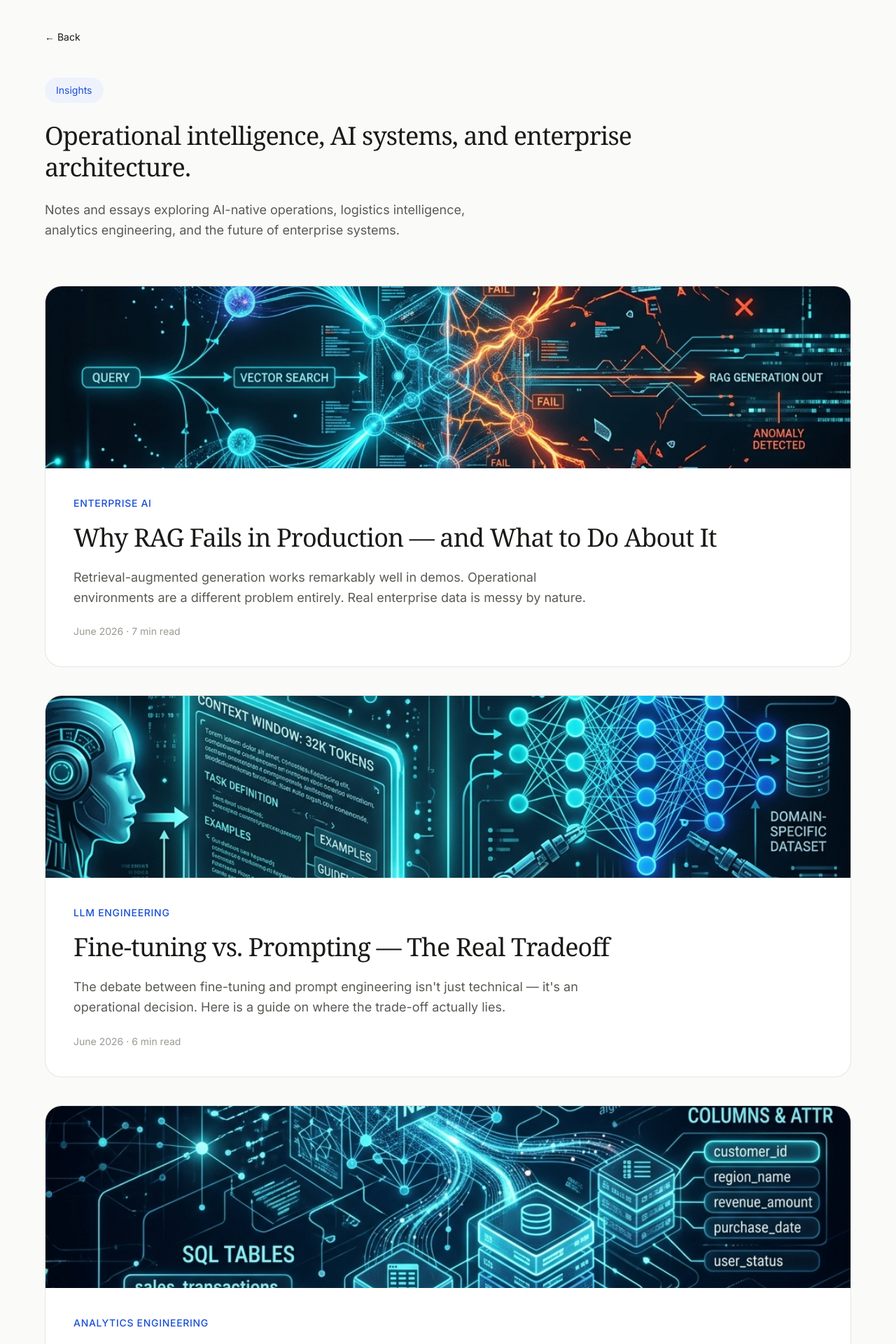
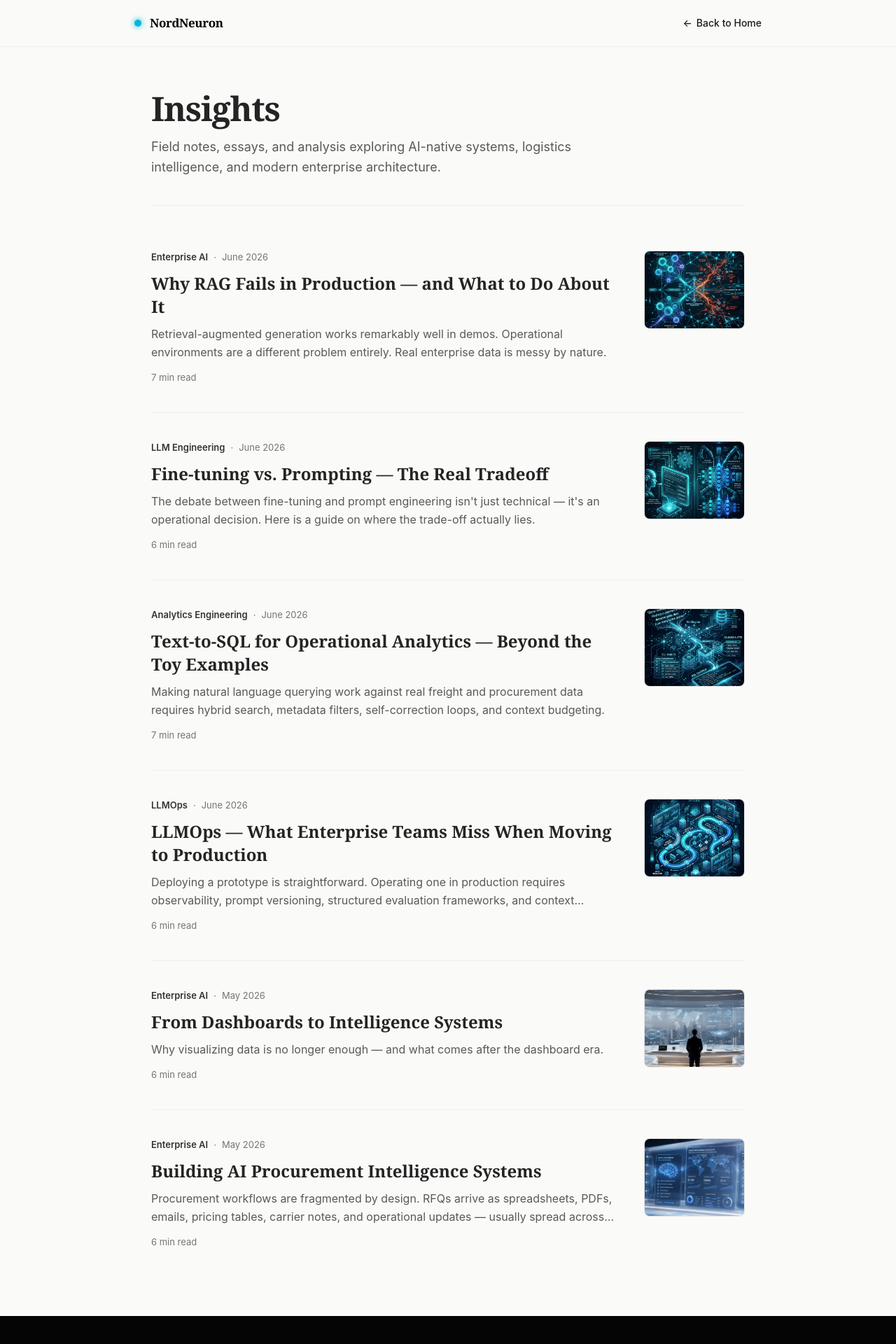
Before and after one commit to pankajlp/pankaj-portfolio, a Next.js app: page /insights in a window 1280 px wide. Shown: the top 1920 px of the page at 70% size. After the commit the page ends 1880 px from the top, so only its background shows below. Built offline with nearby package versions, Linux system fonts and the light colour scheme.

Commit message:
Redesign insights page with a clean, Medium-style layout and sticky backtracking navbar

```diff
--- a/app/insights/page.tsx
+++ b/app/insights/page.tsx
@@ -2,239 +2,145 @@ import Link from "next/link";
 import Image from "next/image";
 
 export default function InsightsPage() {
+  const articles = [
+    {
+      href: "/insights/why-rag-fails-in-production",
+      title: "Why RAG Fails in Production — and What to Do About It",
+      category: "Enterprise AI",
+      description: "Retrieval-augmented generation works remarkably well in demos. Operational environments are a different problem entirely. Real enterprise data is messy by nature.",
+      image: "/rag_fails_cover.png",
+      meta: "June 2026 · 7 min read"
+    },
+    {
+      href: "/insights/fine-tuning-vs-prompting-the-real-tradeoff",
+      title: "Fine-tuning vs. Prompting — The Real Tradeoff",
+      category: "LLM Engineering",
+      description: "The debate between fine-tuning and prompt engineering isn't just technical — it's an operational decision. Here is a guide on where the trade-off actually lies.",
+      image: "/finetuning_vs_prompting_cover.png",
+      meta: "June 2026 · 6 min read"
+    },
+    {
+      href: "/insights/text-to-sql-for-operational-analytics",
+      title: "Text-to-SQL for Operational Analytics — Beyond the Toy Examples",
+      category: "Analytics Engineering",
+      description: "Making natural language querying work against real freight and procurement data requires hybrid search, metadata filters, self-correction loops, and context budgeting.",
+      image: "/text_to_sql_cover.png",
+      meta: "June 2026 · 7 min read"
+    },
+    {
+      href: "/insights/llmops-what-enterprise-teams-miss",
+      title: "LLMOps — What Enterprise Teams Miss When Moving to Production",
+      category: "LLMOps",
+      description: "Deploying a prototype is straightforward. Operating one in production requires observability, prompt versioning, structured evaluation frameworks, and context window discipline.",
+      image: "/llmops_cover.png",
+      meta: "June 2026 · 6 min read"
+    },
+    {
+      href: "/insights/from-dashboards-to-intelligence-systems",
+      title: "From Dashboards to Intelligence Systems",
+      category: "Enterprise AI",
+      description: "Why visualizing data is no longer enough — and what comes after the dashboard era.",
+      image: "/dashboard_to_ai.png",
+      meta: "May 2026 · 6 min read"
+    },
+    {
+      href: "/insights/building-ai-procurement-intelligence-systems",
+      title: "Building AI Procurement Intelligence Systems",
+      category: "Enterprise AI",
+      description: "Procurement workflows are fragmented by design. RFQs arrive as spreadsheets, PDFs, emails, pricing tables, carrier notes, and operational updates — usually spread across disconnected systems.",
+      image: "/procurement.png",
+      meta: "May 2026 · 6 min read"
+    }
+  ];
+
   return (
-    <main className="min-h-screen bg-[#fafaf8] text-[#1a1a18] px-6 py-10">
+    <main className="min-h-screen bg-[#fafaf8] text-[#1a1a18] font-sans selection:bg-cyan-150">
 
-      {/* Back Button */}
-      <div className="max-w-6xl mx-auto">
-        <a
+      {/* Clean Navigation Bar */}
+      <nav className="sticky top-0 z-50 bg-[#fafaf8]/85 backdrop-blur-md border-b border-black/5 px-6 py-5">
+        <div className="max-w-4xl mx-auto flex items-center justify-between">
+          <Link href="/" className="flex items-center gap-3 shrink-0">
+            {/* Accent Dot */}
+            <div className="w-2.5 h-2.5 rounded-full bg-cyan-500 shadow-[0_0_8px_#06b6d4]" />
+            <span className="text-[17px] font-bold tracking-tight font-serif text-black">
+              NordNeuron
+            </span>
+          </Link>
+          <Link
             href="/"
-          className="inline-flex items-center gap-2 text-[#6b7280] hover:text-[#1a4fd6] transition-colors duration-300 mb-12 text-sm"
+            className="text-sm font-medium text-[#6b7280] hover:text-[#1a4fd6] transition-colors duration-300 flex items-center gap-1.5"
           >
-          ← Back
-        </a>
+            <span>←</span> Back to Home
+          </Link>
+        </div>
+      </nav>
 
-        {/* Hero Section */}
-        <div className="mb-16 max-w-4xl">
-          <div className="inline-flex items-center px-4 py-2 rounded-full bg-[#eef2fd] text-[#1a4fd6] text-sm mb-6">
+      {/* Main Content */}
+      <div className="max-w-4xl mx-auto px-6 pt-16 pb-24">
+
+        {/* Page Header */}
+        <div className="mb-16 border-b border-black/5 pb-10">
+          <h1 className="text-4xl md:text-5xl font-bold font-serif tracking-tight text-[#242424]">
             Insights
-          </div>
-
-          <h1 className="text-3xl md:text-4xl font-serif leading-tight tracking-tight">
-            Operational intelligence,
-            AI systems, and enterprise architecture.
           </h1>
-
-          <p className="mt-6 text-lg text-[#5a5a54] leading-relaxed max-w-2xl">
-            Notes and essays exploring AI-native operations,
-            logistics intelligence, analytics engineering,
-            and the future of enterprise systems.
+          <p className="mt-4 text-base md:text-lg text-[#5a5a54] leading-relaxed max-w-2xl">
+            Field notes, essays, and analysis exploring AI-native systems,
+            logistics intelligence, and modern enterprise architecture.
           </p>
         </div>
 
-        {/* Articles Grid */}
-        <div className="grid grid-cols-1 gap-10">
+        {/* Medium-style Articles Feed */}
+        <div className="divide-y divide-black/5">
+          {articles.map((article) => (
+            <Link
+              key={article.href}
+              href={article.href}
+              className="group block py-10 first:pt-0 last:pb-0"
+            >
+              <div className="flex flex-col-reverse md:flex-row md:items-start justify-between gap-6 md:gap-10">
 
-          {/* New Article 1: Why RAG Fails */}
-          <Link
-            href="/insights/why-rag-fails-in-production"
-            className="group block overflow-hidden rounded-3xl border border-black/10 bg-white hover:border-[#1a4fd6]/30 hover:shadow-xl transition-all duration-300"
-          >
-            <div className="relative w-full h-[260px] overflow-hidden">
+                {/* Left Side: Content */}
+                <div className="flex-1 space-y-2.5">
+
+                  {/* Category and Date */}
+                  <div className="flex items-center gap-2 text-[13px] text-[#757575]">
+                    <span className="font-semibold text-black/80">{article.category}</span>
+                    <span>·</span>
+                    <span>{article.meta.split(" · ")[0]}</span>
+                  </div>
+
+                  {/* Title */}
+                  <h2 className="text-xl md:text-2xl font-bold font-serif text-[#242424] group-hover:text-[#1a4fd6] transition-colors duration-300 leading-snug">
+                    {article.title}
+                  </h2>
+
+                  {/* Subtitle / Description */}
+                  <p className="text-[#5a5a54] text-sm md:text-base leading-relaxed line-clamp-2">
+                    {article.description}
+                  </p>
+
+                  {/* Read Time */}
+                  <div className="pt-1 text-[13px] text-[#757575]">
+                    {article.meta.split(" · ")[1]}
+                  </div>
+
+                </div>
+
+                {/* Right Side: Small Square Thumbnail */}
+                <div className="relative w-full md:w-36 h-40 md:h-28 shrink-0 overflow-hidden rounded-lg bg-[#f0f0f0] border border-black/5">
                   <Image
-                src="/rag_fails_cover.png"
-                alt="Why RAG Fails in Production — and What to Do About It"
+                    src={article.image}
+                    alt={article.title}
                     fill
-                priority
-                className="object-cover group-hover:scale-[1.02] transition-transform duration-700"
+                    className="object-cover group-hover:scale-102 transition-transform duration-500"
                   />
                 </div>
 
-            <div className="p-8 md:p-10">
-              <div className="text-sm text-[#1a4fd6] mb-4 font-medium uppercase tracking-wider">
-                Enterprise AI
+              </div>
+            </Link>
+          ))}
         </div>
 
-              <h2 className="text-3xl md:text-4xl font-serif leading-tight tracking-tight">
-                Why RAG Fails in Production — and What to Do About It
-              </h2>
-
-              <p className="mt-5 text-[#5a5a54] text-base md:text-lg leading-relaxed max-w-3xl">
-                Retrieval-augmented generation works remarkably well in demos. Operational environments are a different problem entirely. Real enterprise data is messy by nature.
-              </p>
-
-              <div className="mt-6 text-sm text-[#9a9a92]">
-                June 2026 · 7 min read
-              </div>
-            </div>
-          </Link>
-
-          {/* New Article 2: Fine-tuning vs Prompting */}
-          <Link
-            href="/insights/fine-tuning-vs-prompting-the-real-tradeoff"
-            className="group block overflow-hidden rounded-3xl border border-black/10 bg-white hover:border-[#1a4fd6]/30 hover:shadow-xl transition-all duration-300"
-          >
-            <div className="relative w-full h-[260px] overflow-hidden">
-              <Image
-                src="/finetuning_vs_prompting_cover.png"
-                alt="Fine-tuning vs. Prompting — The Real Tradeoff"
-                fill
-                className="object-cover group-hover:scale-[1.02] transition-transform duration-700"
-              />
-            </div>
-
-            <div className="p-8 md:p-10">
-              <div className="text-sm text-[#1a4fd6] mb-4 font-medium uppercase tracking-wider">
-                LLM Engineering
-              </div>
-
-              <h2 className="text-3xl md:text-4xl font-serif leading-tight tracking-tight">
-                Fine-tuning vs. Prompting — The Real Tradeoff
-              </h2>
-
-              <p className="mt-5 text-[#5a5a54] text-base md:text-lg leading-relaxed max-w-3xl">
-                The debate between fine-tuning and prompt engineering isn't just technical — it's an operational decision. Here is a guide on where the trade-off actually lies.
-              </p>
-
-              <div className="mt-6 text-sm text-[#9a9a92]">
-                June 2026 · 6 min read
-              </div>
-            </div>
-          </Link>
-
-          {/* New Article 3: Text-to-SQL */}
-          <Link
-            href="/insights/text-to-sql-for-operational-analytics"
-            className="group block overflow-hidden rounded-3xl border border-black/10 bg-white hover:border-[#1a4fd6]/30 hover:shadow-xl transition-all duration-300"
-          >
-            <div className="relative w-full h-[260px] overflow-hidden">
-              <Image
-                src="/text_to_sql_cover.png"
-                alt="Text-to-SQL for Operational Analytics — Beyond the Toy Examples"
-                fill
-                className="object-cover group-hover:scale-[1.02] transition-transform duration-700"
-              />
-            </div>
-
-            <div className="p-8 md:p-10">
-              <div className="text-sm text-[#1a4fd6] mb-4 font-medium uppercase tracking-wider">
-                Analytics Engineering
-              </div>
-
-              <h2 className="text-3xl md:text-4xl font-serif leading-tight tracking-tight">
-                Text-to-SQL for Operational Analytics — Beyond the Toy Examples
-              </h2>
-
-              <p className="mt-5 text-[#5a5a54] text-base md:text-lg leading-relaxed max-w-3xl">
-                Making natural language querying work against real freight and procurement data requires hybrid search, metadata filters, self-correction loops, and context budgeting.
-              </p>
-
-              <div className="mt-6 text-sm text-[#9a9a92]">
-                June 2026 · 7 min read
-              </div>
-            </div>
-          </Link>
-
-          {/* New Article 4: LLMOps */}
-          <Link
-            href="/insights/llmops-what-enterprise-teams-miss"
-            className="group block overflow-hidden rounded-3xl border border-black/10 bg-white hover:border-[#1a4fd6]/30 hover:shadow-xl transition-all duration-300"
-          >
-            <div className="relative w-full h-[260px] overflow-hidden">
-              <Image
-                src="/llmops_cover.png"
-                alt="LLMOps — What Enterprise Teams Miss When Moving to Production"
-                fill
-                className="object-cover group-hover:scale-[1.02] transition-transform duration-700"
-              />
-            </div>
-
-            <div className="p-8 md:p-10">
-              <div className="text-sm text-[#1a4fd6] mb-4 font-medium uppercase tracking-wider">
-                LLMOps
-              </div>
-
-              <h2 className="text-3xl md:text-4xl font-serif leading-tight tracking-tight">
-                LLMOps — What Enterprise Teams Miss When Moving to Production
-              </h2>
-
-              <p className="mt-5 text-[#5a5a54] text-base md:text-lg leading-relaxed max-w-3xl">
-                Deploying a prototype is straightforward. Operating one in production requires observability, prompt versioning, structured evaluation frameworks, and context window discipline.
-              </p>
-
-              <div className="mt-6 text-sm text-[#9a9a92]">
-                June 2026 · 6 min read
-              </div>
-            </div>
-          </Link>
-
-          {/* Existing Article 1 */}
-          <Link
-            href="/insights/from-dashboards-to-intelligence-systems"
-            className="group block overflow-hidden rounded-3xl border border-black/10 bg-white hover:border-[#1a4fd6]/30 hover:shadow-xl transition-all duration-300"
-          >
-            <div className="relative w-full h-[260px] overflow-hidden">
-              <Image
-                src="/dashboard_to_ai.png"
-                alt="From Dashboards to Intelligence Systems"
-                fill
-                className="object-cover group-hover:scale-[1.02] transition-transform duration-700"
-              />
-            </div>
-
-            <div className="p-8 md:p-10">
-              <div className="text-sm text-[#1a4fd6] mb-4 font-medium uppercase tracking-wider">
-                Enterprise AI
-              </div>
-
-              <h2 className="text-3xl md:text-4xl font-serif leading-tight tracking-tight">
-                From Dashboards to Intelligence Systems
-              </h2>
-
-              <p className="mt-5 text-[#5a5a54] text-base md:text-lg leading-relaxed max-w-3xl">
-                Why visualizing data is no longer enough — and what comes after the dashboard era.
-              </p>
-
-              <div className="mt-6 text-sm text-[#9a9a92]">
-                May 2026 · 6 min read
-              </div>
-            </div>
-          </Link>
-
-          {/* Existing Article 2 */}
-          <Link
-            href="/insights/building-ai-procurement-intelligence-systems"
-            className="group block overflow-hidden rounded-3xl border border-black/10 bg-white hover:border-[#1a4fd6]/30 hover:shadow-xl transition-all duration-300"
-          >
-            <div className="relative w-full h-[260px] overflow-hidden">
-              <Image
-                src="/procurement.png"
-                alt="Building AI Procurement Intelligence Systems"
-                fill
-                className="object-cover group-hover:scale-[1.02] transition-transform duration-700"
-              />
-            </div>
-
-            <div className="p-8 md:p-10">
-              <div className="text-sm text-[#1a4fd6] mb-4 font-medium uppercase tracking-wider">
-                Enterprise AI
-              </div>
-
-              <h2 className="text-3xl md:text-4xl font-serif leading-tight tracking-tight">
-                Building AI Procurement Intelligence Systems
-              </h2>
-
-              <p className="mt-5 text-[#5a5a54] text-base md:text-lg leading-relaxed max-w-3xl">
-                Procurement workflows are fragmented by design. RFQs arrive as spreadsheets, PDFs, emails, pricing tables, carrier notes, and operational updates — usually spread across disconnected systems.
-              </p>
-
-              <div className="mt-6 text-sm text-[#9a9a92]">
-                May 2026 · 6 min read
-              </div>
-            </div>
-          </Link>
-
-        </div>
       </div>
     </main>
   );
```
Lines whose indentation alone changed are shown as unchanged.
